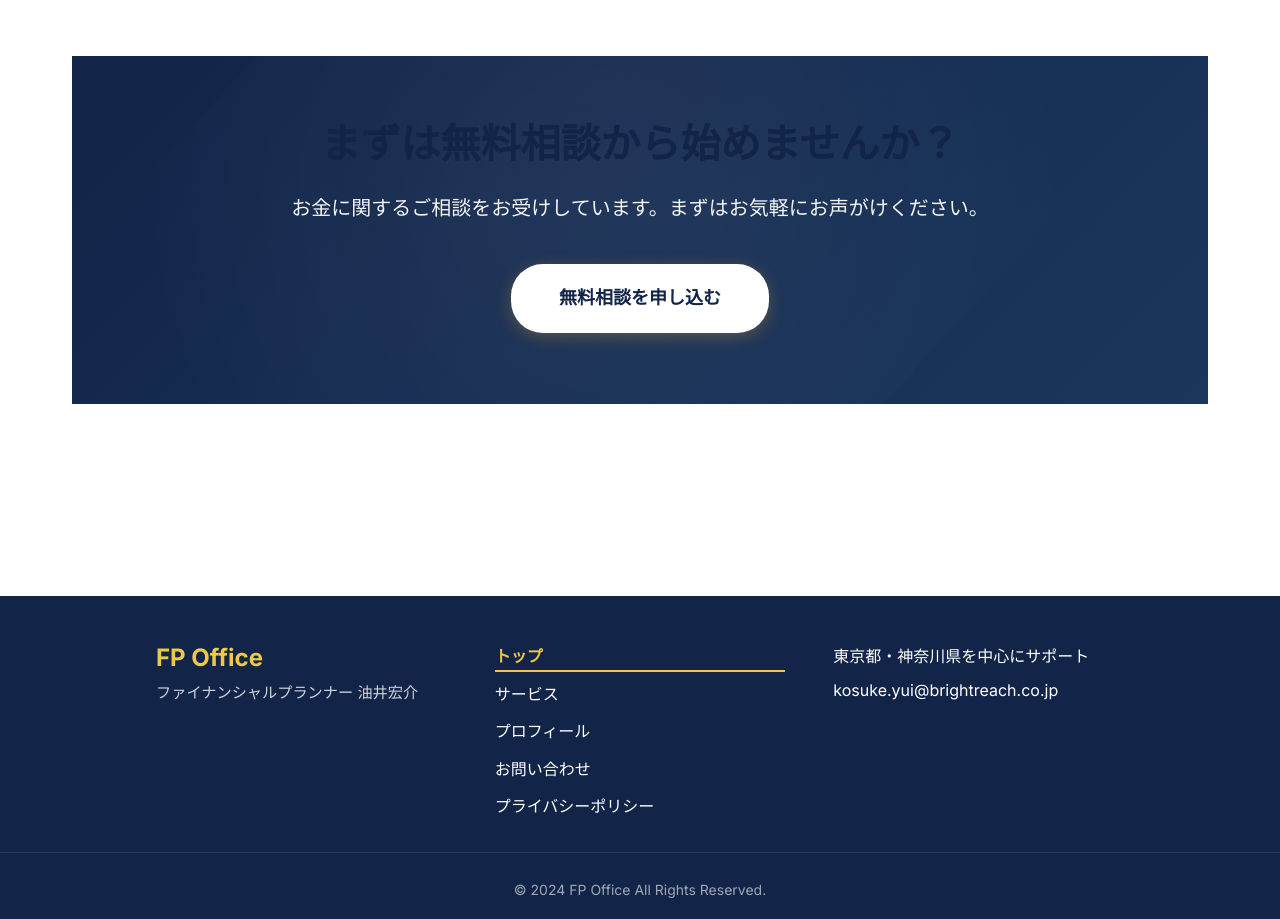
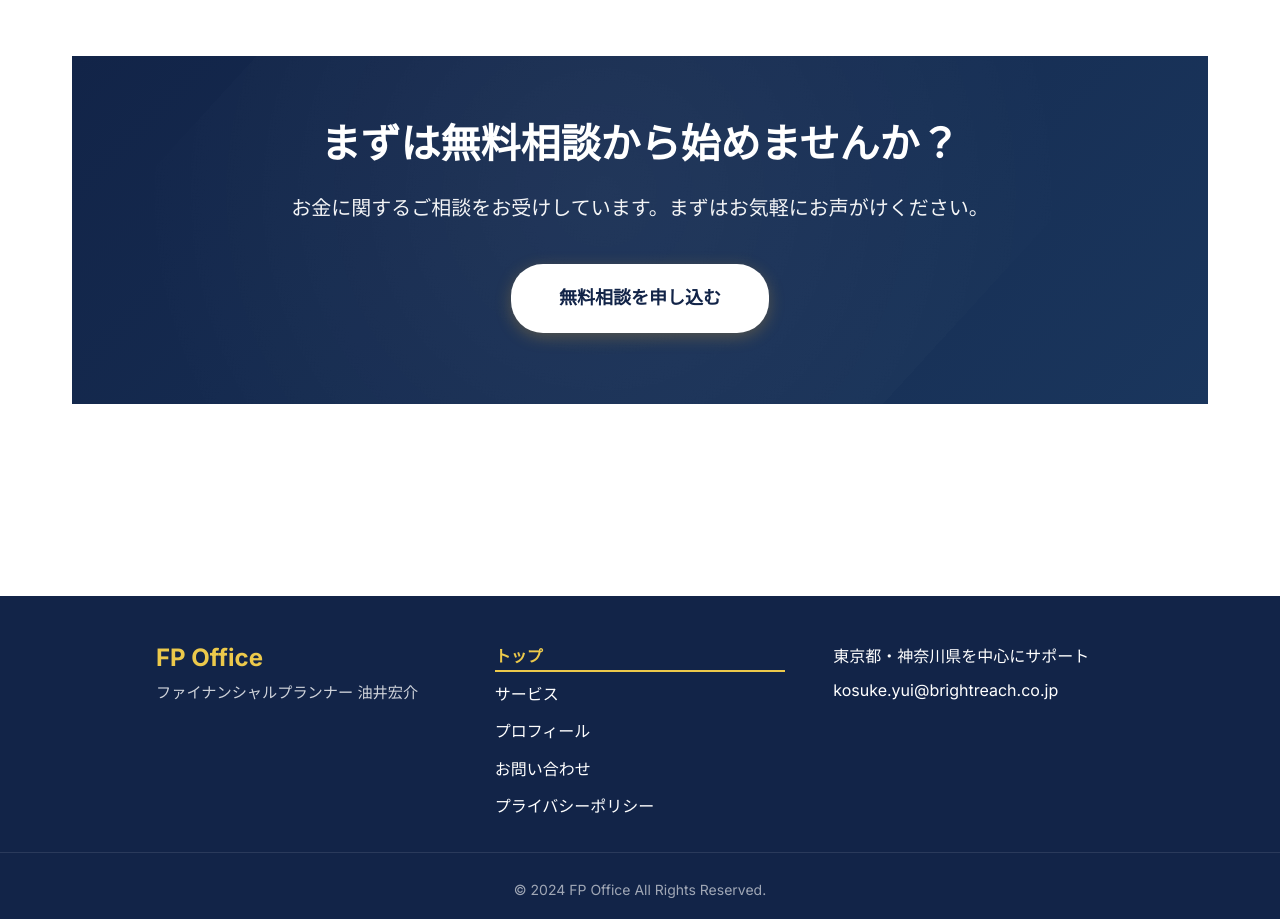
Before and after one commit to yannsunn/yuikosuke-website, a Next.js app: page / in a window 1280 px wide. Shown: the part 3580-4499 px from the top of the page. Built offline with nearby package versions, Linux system fonts and the light colour scheme.

Commit message:
Fix: CTAセクションの文字色を白に修正

```diff
--- a/src/styles/home.css
+++ b/src/styles/home.css
@@ -341,6 +341,7 @@
   margin-bottom: 1.5rem;
   position: relative;
   z-index: 1;
+  color: white !important;
 }
 
 .cta p {
@@ -349,6 +350,7 @@
   opacity: 0.95;
   position: relative;
   z-index: 1;
+  color: white !important;
 }
 
 .cta .btn-primary {
```
